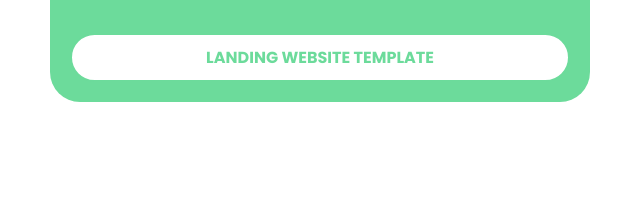
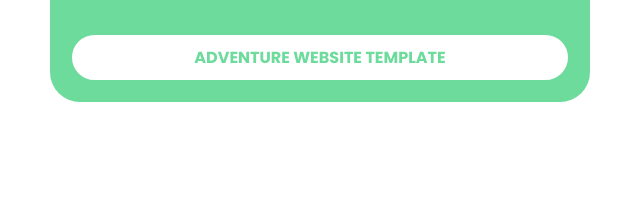
Before and after one commit to satyavarma185/Portfolio, a plain HTML site: page index.html in a window 1280 px wide. Shown: the part 2335-2557 px from the top of the page, 640-1280 px from the left. Drawn offline with nearby package versions, Linux system fonts and the light colour scheme.

Commit message:
Update index.html

```diff
--- a/index.html
+++ b/index.html
@@ -164,7 +164,7 @@
                 <div class="work-image2">
                 </div>
                 <div class="work-title">
-                    <a href="https://satyavarma185.github.io/Shopping" target="_blank">LANDING WEBSITE TEMPLATE</a>
+                    <a href="https://satyavarma185.github.io/Adventure" target="_blank">ADVENTURE WEBSITE TEMPLATE</a>
                 </div>
             </div>
         </div>
```
